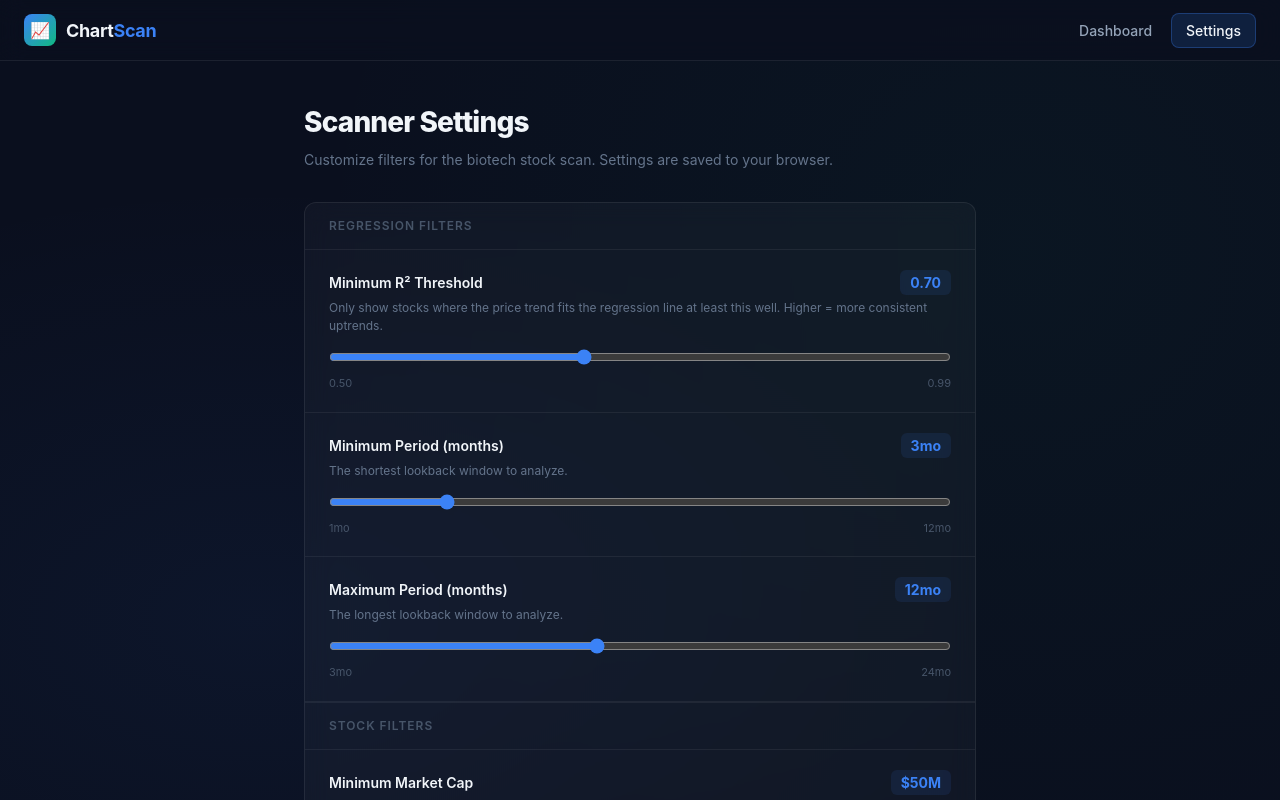
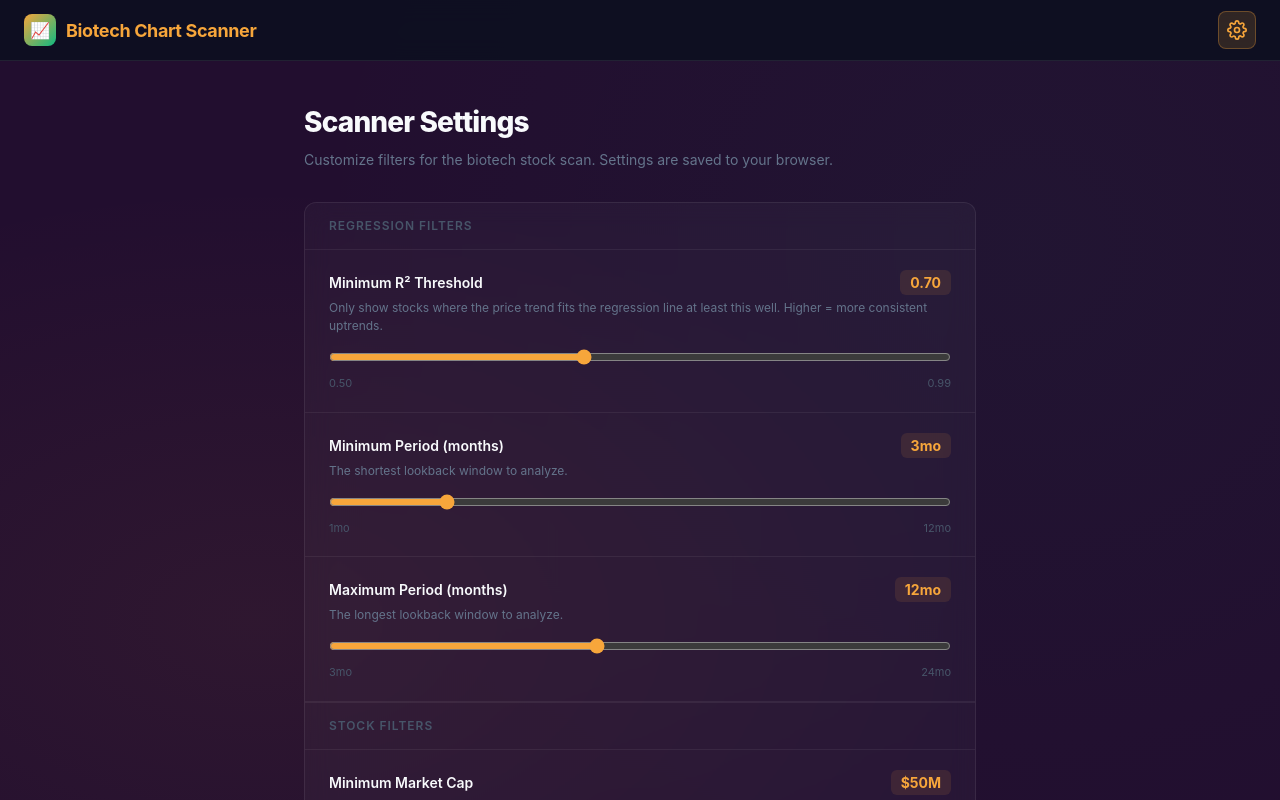
Before and after one commit to neurotrader2/chart-scan, a Next.js app: page /settings in a window 1280 px wide. Shown: the top 800 px of the page. Built offline with nearby package versions, Linux system fonts and the light colour scheme.

Commit message:
Apply orangutan-alpha-colors UI update and fix UI headers and icons

```diff
--- a/src/app/globals.css
+++ b/src/app/globals.css
@@ -1,16 +1,16 @@
 @import "tailwindcss";
 
 :root {
-  --bg-primary: #0a0f1e;
-  --bg-secondary: #151b2e;
-  --bg-card: rgba(21, 27, 46, 0.8);
-  --border-subtle: rgba(59, 130, 246, 0.15);
-  --border-glow: rgba(59, 130, 246, 0.4);
-  --accent-blue: #3b82f6;
+  --bg-primary: hsl(276 55% 12%);
+  --bg-secondary: hsl(276 55% 16%);
+  --bg-card: hsl(276 55% 16% / 0.8);
+  --border-subtle: hsl(34 92% 60% / 0.15);
+  --border-glow: hsl(34 92% 60% / 0.4);
+  --accent-blue: hsl(34 92% 60%);
   --accent-green: #10b981;
   --accent-red: #ef4444;
   --accent-amber: #f59e0b;
-  --text-primary: #f1f5f9;
+  --text-primary: hsl(210 40% 98%);
   --text-secondary: #94a3b8;
   --text-muted: #64748b;
   --glass-bg: rgba(255, 255, 255, 0.03);
@@ -31,7 +31,7 @@ body {
   font-family: 'Inter', -apple-system, BlinkMacSystemFont, 'Segoe UI', sans-serif;
   min-height: 100vh;
   background-image:
-    radial-gradient(ellipse at 20% 50%, rgba(59, 130, 246, 0.06) 0%, transparent 50%),
+    radial-gradient(ellipse at 20% 50%, hsl(34 92% 60% / 0.06) 0%, transparent 50%),
     radial-gradient(ellipse at 80% 20%, rgba(16, 185, 129, 0.04) 0%, transparent 50%);
 }
 
@@ -70,8 +70,8 @@ body {
 
 /* Animations */
 @keyframes pulse-glow {
-  0%, 100% { box-shadow: 0 0 0 0 rgba(59, 130, 246, 0); }
-  50% { box-shadow: 0 0 20px 4px rgba(59, 130, 246, 0.2); }
+  0%, 100% { box-shadow: 0 0 0 0 hsl(34 92% 60% / 0); }
+  50% { box-shadow: 0 0 20px 4px hsl(34 92% 60% / 0.2); }
 }
 
 @keyframes scan-line {
--- a/src/app/page.tsx
+++ b/src/app/page.tsx
@@ -41,7 +41,7 @@ function EmptyState({ hasRun }: { hasRun: boolean }) {
       }}
     >
       <div style={{ fontSize: "48px" }}>📊</div>
-      <h2 style={{ fontSize: "20px", fontWeight: 700, color: "#f1f5f9", margin: 0 }}>
+      <h2 style={{ fontSize: "20px", fontWeight: 700, color: "hsl(210 40% 98%)", margin: 0 }}>
         {hasRun ? "No stocks match your filters" : "No scan results yet"}
       </h2>
       <p style={{ fontSize: "14px", color: "#64748b", margin: 0, maxWidth: "400px" }}>
@@ -118,17 +118,6 @@ export default function Dashboard() {
           }}
         >
           <div>
-            <h1
-              style={{
-                fontSize: "28px",
-                fontWeight: 800,
-                color: "#f1f5f9",
-                margin: "0 0 6px",
-                letterSpacing: "-0.03em",
-              }}
-            >
-              Biotech Scanner
-            </h1>
             <p style={{ fontSize: "14px", color: "#64748b", margin: 0 }}>
               {total > 0
                 ? `${total} stocks with R² ≥ ${minR2.toFixed(2)} · ${period}mo trend`
--- a/src/app/settings/page.tsx
+++ b/src/app/settings/page.tsx
@@ -65,13 +65,13 @@ function SliderSetting({
           marginBottom: "4px",
         }}
       >
-        <label style={{ fontSize: "14px", fontWeight: 600, color: "#f1f5f9" }}>{label}</label>
+        <label style={{ fontSize: "14px", fontWeight: 600, color: "hsl(210 40% 98%)" }}>{label}</label>
         <span
           style={{
             fontSize: "14px",
             fontWeight: 700,
-            color: "#3b82f6",
-            background: "rgba(59,130,246,0.1)",
+            color: "hsl(34 92% 60%)",
+            background: "hsl(34 92% 60% / 0.1)",
             padding: "2px 10px",
             borderRadius: "6px",
           }}
@@ -87,7 +87,7 @@ function SliderSetting({
         step={step}
         value={value}
         onChange={(e) => onChange(parseFloat(e.target.value))}
-        style={{ width: "100%", accentColor: "#3b82f6" }}
+        style={{ width: "100%", accentColor: "hsl(34 92% 60%)" }}
       />
       <div
         style={{
@@ -140,7 +140,7 @@ export default function SettingsPage() {
             style={{
               fontSize: "28px",
               fontWeight: 800,
-              color: "#f1f5f9",
+              color: "hsl(210 40% 98%)",
               margin: "0 0 6px",
               letterSpacing: "-0.03em",
             }}
@@ -245,8 +245,8 @@ export default function SettingsPage() {
         {/* Notice */}
         <div
           style={{
-            background: "rgba(59,130,246,0.08)",
-            border: "1px solid rgba(59,130,246,0.2)",
+            background: "hsl(34 92% 60% / 0.08)",
+            border: "1px solid hsl(34 92% 60% / 0.2)",
             borderRadius: "10px",
             padding: "14px 18px",
             fontSize: "13px",
@@ -269,13 +269,13 @@ export default function SettingsPage() {
               border: "none",
               background: saved
                 ? "linear-gradient(135deg, #10b981, #059669)"
-                : "linear-gradient(135deg, #3b82f6, #2563eb)",
+                : "linear-gradient(135deg, hsl(34 92% 60%), hsl(34 92% 70%))",
               color: "#fff",
               fontSize: "14px",
               fontWeight: 600,
               cursor: "pointer",
               transition: "all 0.2s ease",
-              boxShadow: saved ? "0 4px 20px rgba(16,185,129,0.3)" : "0 4px 20px rgba(59,130,246,0.3)",
+              boxShadow: saved ? "0 4px 20px rgba(16,185,129,0.3)" : "0 4px 20px hsl(34 92% 60% / 0.3)",
             }}
           >
             {saved ? "✓ Saved" : "Save Settings"}
--- a/src/components/FilterBar.tsx
+++ b/src/components/FilterBar.tsx
@@ -21,8 +21,8 @@ const buttonBase: React.CSSProperties = {
 
 const activeBtn: React.CSSProperties = {
   ...buttonBase,
-  background: "rgba(59, 130, 246, 0.2)",
-  borderColor: "rgba(59, 130, 246, 0.5)",
+  background: "hsl(34 92% 60% / 0.2)",
+  borderColor: "hsl(34 92% 60% / 0.5)",
   color: "#93c5fd",
 };
 
@@ -73,13 +73,13 @@ export default function FilterBar({
           step="0.01"
           value={minR2}
           onChange={(e) => onMinR2Change(parseFloat(e.target.value))}
-          style={{ width: "100px", accentColor: "#3b82f6" }}
+          style={{ width: "100px", accentColor: "hsl(34 92% 60%)" }}
         />
         <span
           style={{
             fontSize: "13px",
             fontWeight: 700,
-            color: "#f1f5f9",
+            color: "hsl(210 40% 98%)",
             minWidth: "36px",
           }}
         >
--- a/src/components/MetricsPanel.tsx
+++ b/src/components/MetricsPanel.tsx
@@ -49,7 +49,7 @@ function MetricCard({ label, value, sub, color }: MetricCardProps) {
         style={{
           fontSize: "24px",
           fontWeight: 700,
-          color: color ?? "#f1f5f9",
+          color: color ?? "hsl(210 40% 98%)",
           letterSpacing: "-0.02em",
           lineHeight: 1.1,
         }}
@@ -94,7 +94,7 @@ export default function MetricsPanel({
         label="Daily Slope"
         value={`$${slope.toFixed(4)}`}
         sub="$/day change"
-        color="#3b82f6"
+        color="hsl(34 92% 60%)"
       />
       <MetricCard
         label="Current Price"
--- a/src/components/Navigation.tsx
+++ b/src/components/Navigation.tsx
@@ -5,11 +5,6 @@ import { usePathname } from "next/navigation";
 
 export default function Navigation() {
   const pathname = usePathname();
-
-  const links = [
-    { href: "/", label: "Dashboard" },
-    { href: "/settings", label: "Settings" },
-  ];
 
   return (
     <nav
@@ -41,7 +36,7 @@ export default function Navigation() {
               style={{
                 width: "32px",
                 height: "32px",
-                background: "linear-gradient(135deg, #3b82f6, #10b981)",
+                background: "linear-gradient(135deg, hsl(34 92% 60%), #10b981)",
                 borderRadius: "8px",
                 display: "flex",
                 alignItems: "center",
@@ -55,39 +50,38 @@ export default function Navigation() {
               style={{
                 fontSize: "18px",
                 fontWeight: 700,
-                color: "#f1f5f9",
+                color: "hsl(34 92% 60%)",
                 letterSpacing: "-0.02em",
               }}
             >
-              Chart<span style={{ color: "#3b82f6" }}>Scan</span>
+              Biotech Chart Scanner
             </span>
           </div>
         </Link>
 
         {/* Nav links */}
         <div style={{ display: "flex", gap: "4px" }}>
-          {links.map((link) => {
-            const active = pathname === link.href;
-            return (
           <Link
-                key={link.href}
-                href={link.href}
+            href="/settings"
+            title="Settings"
             style={{
-                  padding: "6px 14px",
+              display: "flex",
+              alignItems: "center",
+              justifyContent: "center",
+              padding: "8px",
               borderRadius: "8px",
-                  fontSize: "14px",
-                  fontWeight: 500,
               textDecoration: "none",
-                  color: active ? "#f1f5f9" : "#94a3b8",
-                  background: active ? "rgba(59, 130, 246, 0.15)" : "transparent",
-                  border: active ? "1px solid rgba(59, 130, 246, 0.3)" : "1px solid transparent",
+              color: "hsl(34 92% 60%)",
+              background: pathname === "/settings" ? "hsl(34 92% 60% / 0.15)" : "transparent",
+              border: pathname === "/settings" ? "1px solid hsl(34 92% 60% / 0.3)" : "1px solid transparent",
               transition: "all 0.15s ease",
             }}
           >
-                {link.label}
+            <svg width="20" height="20" viewBox="0 0 24 24" fill="none" stroke="currentColor" strokeWidth="2" strokeLinecap="round" strokeLinejoin="round">
+              <circle cx="12" cy="12" r="3"></circle>
+              <path d="M19.4 15a1.65 1.65 0 0 0 .33 1.82l.06.06a2 2 0 0 1 0 2.83 2 2 0 0 1-2.83 0l-.06-.06a1.65 1.65 0 0 0-1.82-.33 1.65 1.65 0 0 0-1 1.51V21a2 2 0 0 1-2 2 2 2 0 0 1-2-2v-.09A1.65 1.65 0 0 0 9 19.4a1.65 1.65 0 0 0-1.82.33l-.06.06a2 2 0 0 1-2.83 0 2 2 0 0 1 0-2.83l.06-.06a1.65 1.65 0 0 0 .33-1.82 1.65 1.65 0 0 0-1.51-1H3a2 2 0 0 1-2-2 2 2 0 0 1 2-2h.09A1.65 1.65 0 0 0 4.6 9a1.65 1.65 0 0 0-.33-1.82l-.06-.06a2 2 0 0 1 0-2.83 2 2 0 0 1 2.83 0l.06.06a1.65 1.65 0 0 0 1.82.33H9a1.65 1.65 0 0 0 1-1.51V3a2 2 0 0 1 2-2 2 2 0 0 1 2 2v.09a1.65 1.65 0 0 0 1 1.51 1.65 1.65 0 0 0 1.82-.33l.06-.06a2 2 0 0 1 2.83 0 2 2 0 0 1 0 2.83l-.06.06a1.65 1.65 0 0 0-.33 1.82V9a1.65 1.65 0 0 0 1.51 1H21a2 2 0 0 1 2 2 2 2 0 0 1-2 2h-.09a1.65 1.65 0 0 0-1.51 1z"></path>
+            </svg>
           </Link>
-            );
-          })}
         </div>
       </div>
     </nav>
--- a/src/components/ScanButton.tsx
+++ b/src/components/ScanButton.tsx
@@ -49,8 +49,8 @@ export default function ScanButton({ onComplete }: ScanButtonProps) {
   const isScanning = state === "scanning";
   const bgColor =
     state === "done" ? "#10b981"
-    : state === "error" ? "#ef4444"
-    : "#3b82f6";
+      : state === "error" ? "#ef4444"
+        : "hsl(34 92% 60%)";
 
   return (
     <div style={{ display: "flex", alignItems: "center", gap: "12px", flexWrap: "wrap" }}>
@@ -65,14 +65,16 @@ export default function ScanButton({ onComplete }: ScanButtonProps) {
           border: "none",
           cursor: isScanning ? "wait" : "pointer",
           background: isScanning
-            ? "rgba(59,130,246,0.3)"
-            : `linear-gradient(135deg, ${bgColor}, ${bgColor}dd)`,
+            ? "linear-gradient(135deg, hsl(34 92% 70%), hsl(34 92% 70% / 0.86))"
+            : state === "done" ? "linear-gradient(135deg, #10b981, #10b981dd)"
+              : state === "error" ? "linear-gradient(135deg, #ef4444, #ef4444dd)"
+                : "linear-gradient(135deg, hsl(34 92% 60%), hsl(34 92% 60% / 0.86))",
           color: "#fff",
           display: "flex",
           alignItems: "center",
           gap: "8px",
           transition: "all 0.2s ease",
-          boxShadow: isScanning ? "none" : `0 4px 20px ${bgColor}40`,
+          boxShadow: isScanning ? "0 4px 20px hsl(34 92% 70% / 0.4)" : state === "idle" ? "0 4px 20px hsl(34 92% 60% / 0.25)" : "none",
         }}
       >
         {isScanning ? (
```
Also changed, not shown: src/app/stocks/[ticker]/page.tsx (+7 -7 lines), src/components/RegressionChart.tsx (+7 -7 lines), src/components/StockCard.tsx (+6 -6 lines). Lines whose indentation alone changed are shown as unchanged.
